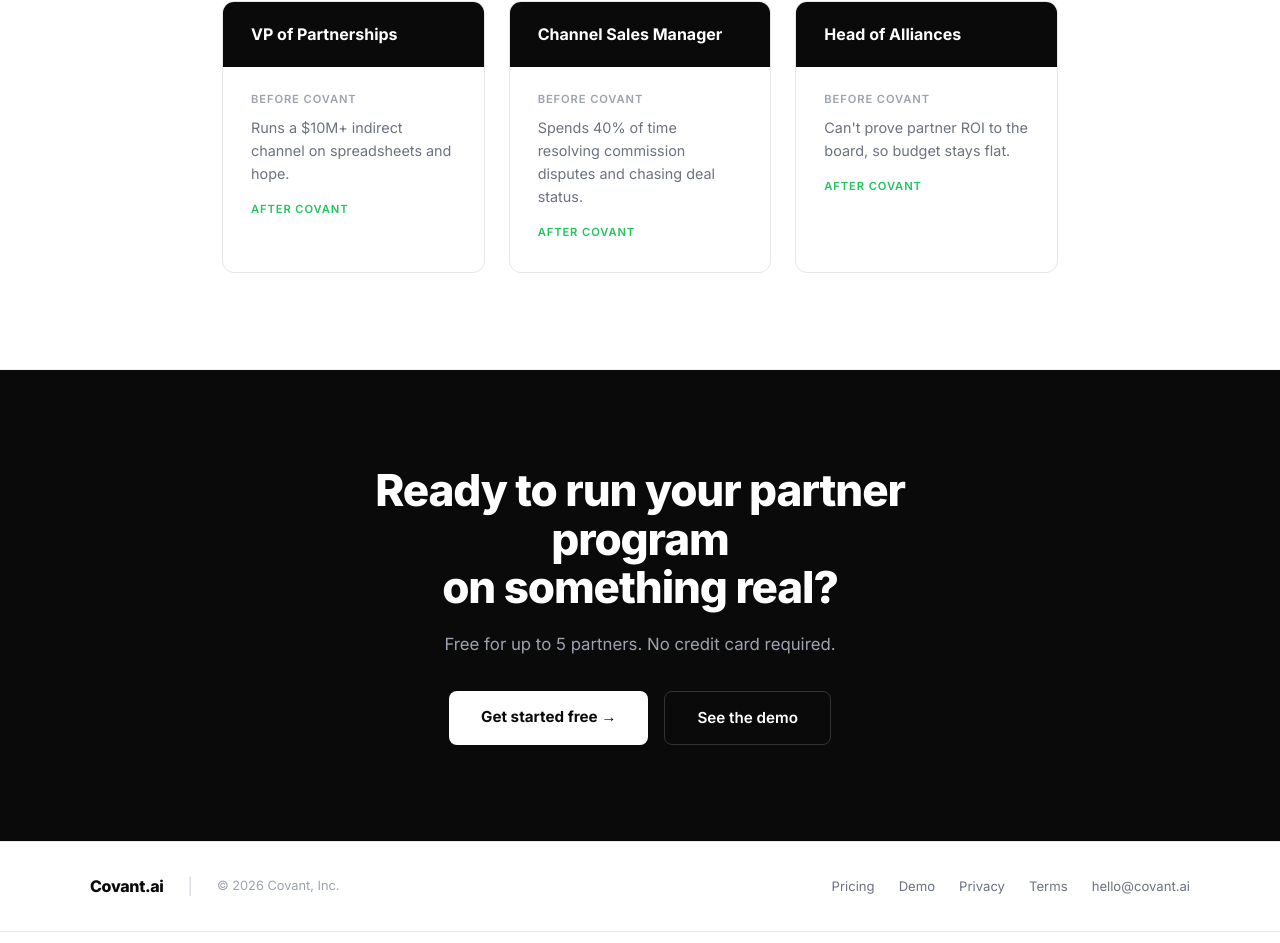
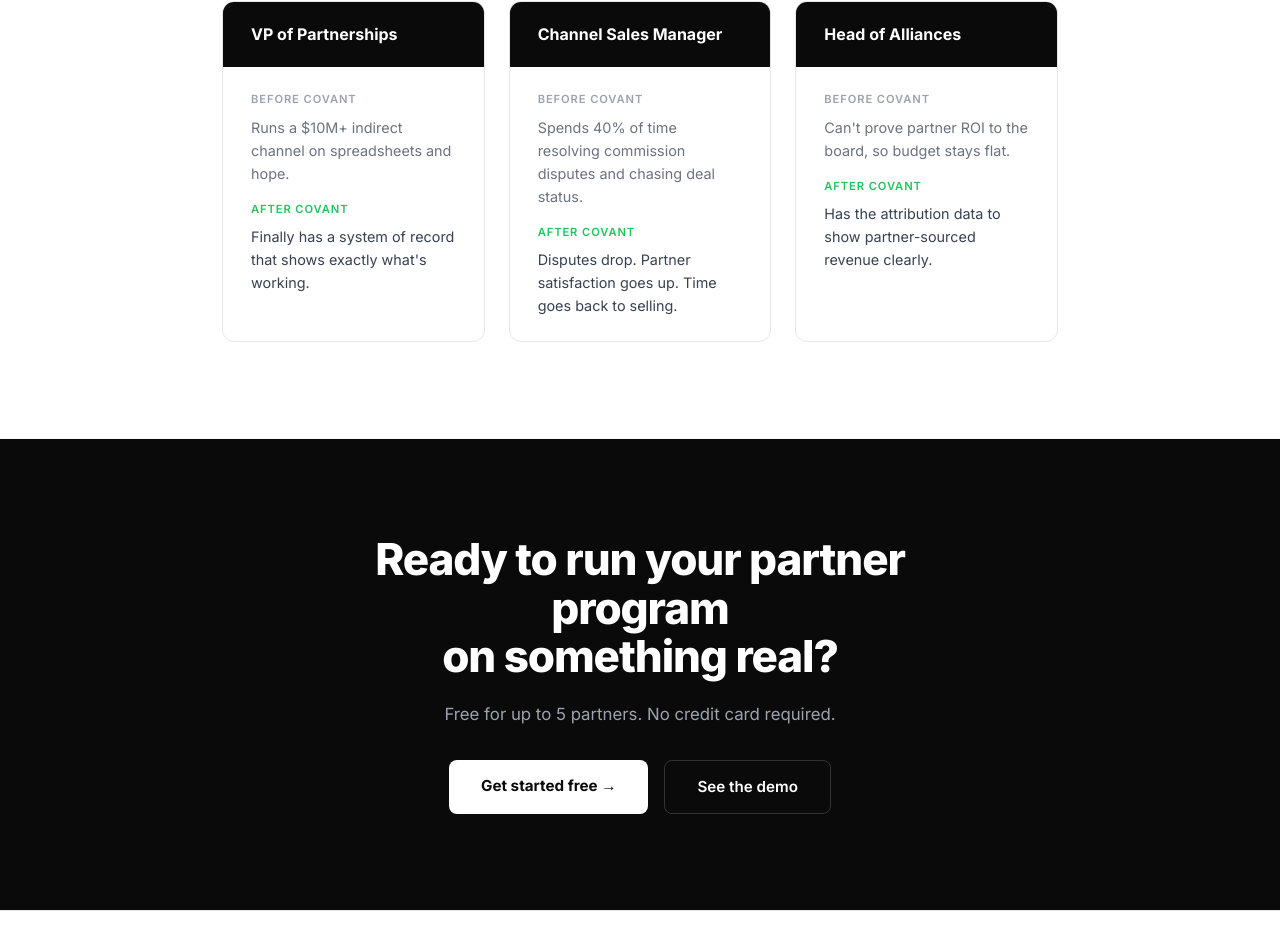
Before and after one commit to dylan3796/partner-attribution-ai, a Next.js app: page /platform in a window 1280 px wide. Shown: the part 3491-4434 px from the top of the page. Built offline with nearby package versions, Linux system fonts and the light colour scheme; no server answers.

Commit message:
fix: platform page type error (value → after)

```diff
--- a/app/platform/page.tsx
+++ b/app/platform/page.tsx
@@ -75,17 +75,17 @@
   {
     role: "VP of Partnerships",
     pain: "Runs a $10M+ indirect channel on spreadsheets and hope.",
-    value: "Finally has a system of record that shows exactly what's working.",
+    after: "Finally has a system of record that shows exactly what's working.",
   },
   {
     role: "Channel Sales Manager",
     pain: "Spends 40% of time resolving commission disputes and chasing deal status.",
-    value: "Disputes drop. Partner satisfaction goes up. Time goes back to selling.",
+    after: "Disputes drop. Partner satisfaction goes up. Time goes back to selling.",
   },
   {
     role: "Head of Alliances",
     pain: "Can't prove partner ROI to the board, so budget stays flat.",
-    value: "Has the attribution data to show partner-sourced revenue clearly.",
+    after: "Has the attribution data to show partner-sourced revenue clearly.",
   },
 ];
 
@@ -368,7 +368,7 @@
                   </div>
                   <div>
                     <div style={{ fontSize: ".7rem", fontWeight: 600, color: "#22c55e", textTransform: "uppercase", letterSpacing: ".08em", marginBottom: "0.4rem" }}>After Covant</div>
-                    <p style={{ color: "#374151", fontSize: ".9rem", lineHeight: 1.6 }}>{w.after}</p>
+                    <p style={{ color: "#374151", fontSize: ".9rem", lineHeight: 1.6 }}>{w.after as string}</p>
                   </div>
                 </div>
               </div>
```
